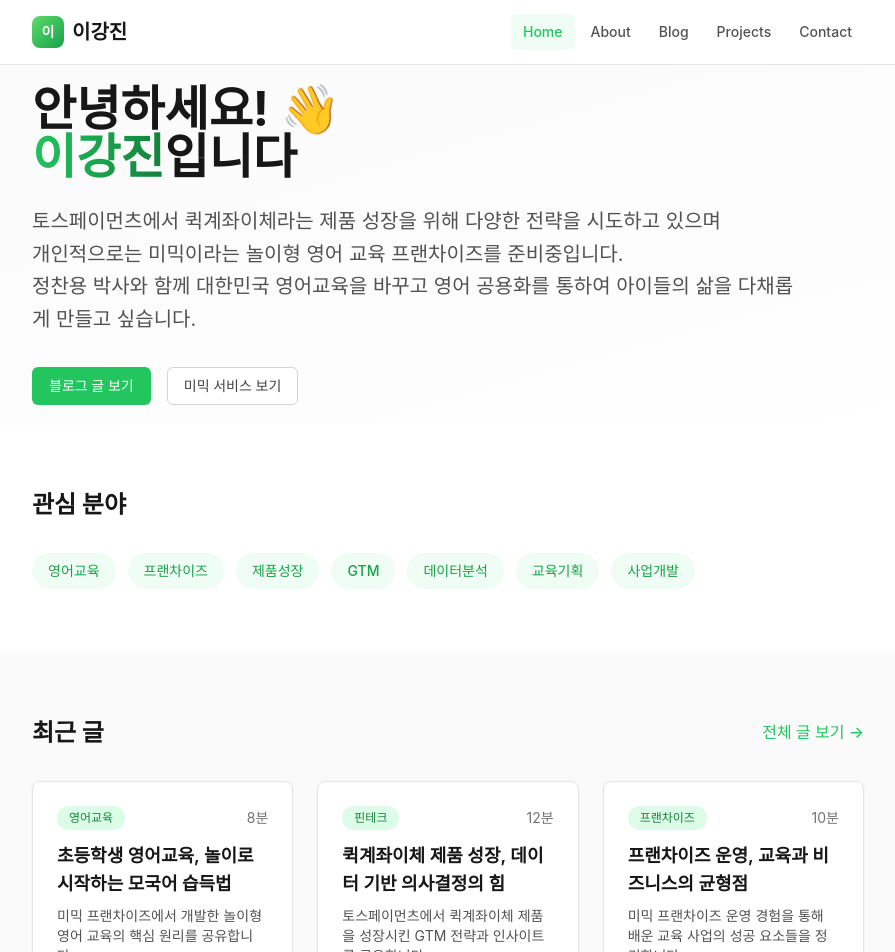
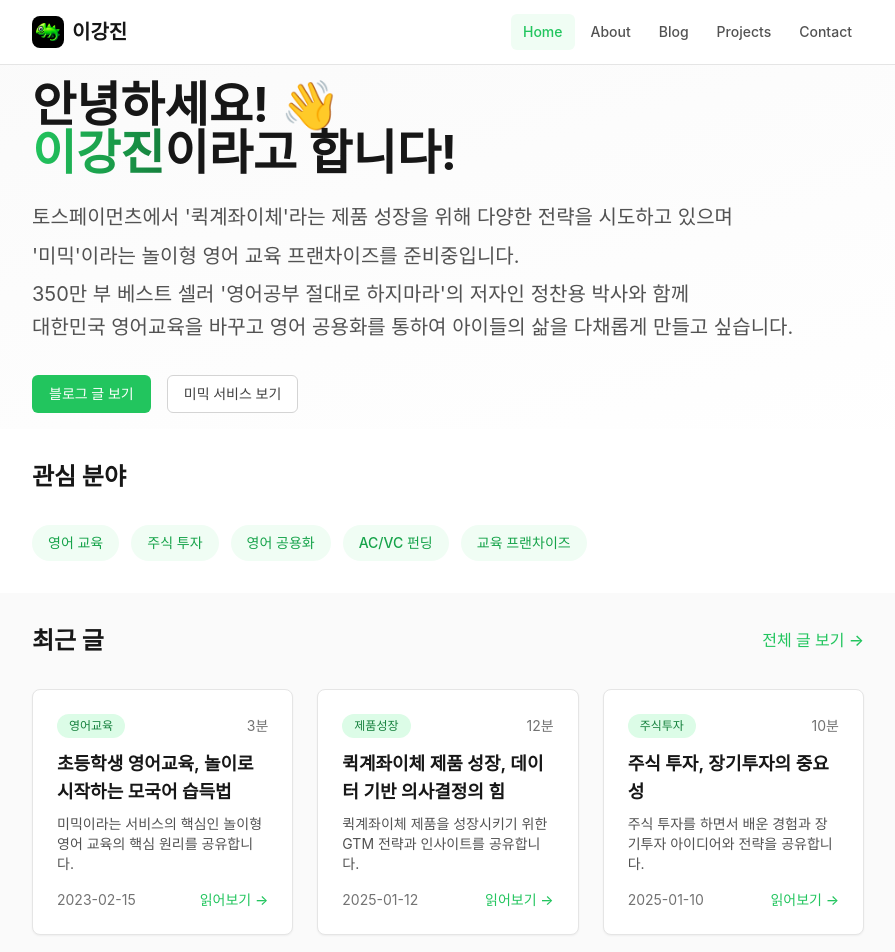
Before and after one commit to Wakeupjin/wakeupjin.github.io, a Next.js app: page / in a window 1280 px wide. Shown: the top 952 px of the page, without its empty margins (192-1087 px from the left). Built offline with nearby package versions, Linux system fonts and the light colour scheme.

Commit message:
Update blog with latest changes: chameleon logo 1.2x, modal functionality, text improvements

```diff
--- a/components/Layout.tsx
+++ b/components/Layout.tsx
@@ -57,8 +57,12 @@ const Layout: React.FC<LayoutProps> = ({
             <div className="flex justify-between items-center h-16">
               {/* Logo */}
               <Link href="/" className="flex items-center space-x-2">
-                <div className="w-8 h-8 bg-gradient-to-br from-primary-500 to-primary-700 rounded-lg flex items-center justify-center">
-                  <span className="text-white font-bold text-sm">이</span>
+                <div className="w-8 h-8 bg-black rounded-lg flex items-center justify-center p-1">
+                  <img
+                    src="/chameleon-icon.png"
+                    alt="카멜레온"
+                    className="w-full h-full object-contain scale-120"
+                  />
                 </div>
                 <span className="font-bold text-xl text-gray-900">이강진</span>
               </Link>
--- a/pages/about.tsx
+++ b/pages/about.tsx
@@ -6,14 +6,14 @@ const AboutPage = () => {
   const experiences = [
     {
       period: '2024 - 현재',
-      title: 'GTM (Growth Team Manager)',
+      title: 'GTM (Go-To-Market)',
       company: '토스페이먼츠',
       description: '퀵계좌이체 제품 성장 담당, 데이터 기반 제품 전략 수립 및 실행',
       skills: ['제품성장', 'GTM', '데이터분석', '사업개발']
     },
     {
-      period: '2023 - 현재',
-      title: '창업자 & 대표',
+      period: '2022 - 현재',
+      title: '미',
       company: '미믹 (영어교육 프랜차이즈)',
       description: '모국어 습득 원리를 활용한 놀이형 영어교육 프랜차이즈 창업 및 운영',
       skills: ['영어교육', '프랜차이즈', '교육기획', '사업운영']
--- a/pages/index.tsx
+++ b/pages/index.tsx
@@ -1,56 +1,57 @@
-import React from 'react';
+import React, { useState } from 'react';
 import Layout from '@/components/Layout';
 import Link from 'next/link';
 
 const HomePage = () => {
+  const [showModal, setIsShowModal] = useState(false);
+
   const recentPosts = [
     {
       id: 1,
       title: '초등학생 영어교육, 놀이로 시작하는 모국어 습득법',
-      excerpt: '미믹 프랜차이즈에서 개발한 놀이형 영어 교육의 핵심 원리를 공유합니다.',
-      date: '2025-01-15',
-      readTime: '8분',
+      excerpt: '미믹이라는 서비스의 핵심인 놀이형 영어 교육의 핵심 원리를 공유합니다.',
+      date: '2023-02-15',
+      readTime: '3분',
       category: '영어교육'
     },
     {
       id: 2,
       title: '퀵계좌이체 제품 성장, 데이터 기반 의사결정의 힘',
-      excerpt: '토스페이먼츠에서 퀵계좌이체 제품을 성장시킨 GTM 전략과 인사이트를 공유합니다.',
+      excerpt: '퀵계좌이체 제품을 성장시키기 위한 GTM 전략과 인사이트를 공유합니다.',
       date: '2025-01-12',
       readTime: '12분',
-      category: '핀테크'
+      category: '제품성장'
     },
     {
       id: 3,
-      title: '프랜차이즈 운영, 교육과 비즈니스의 균형점',
-      excerpt: '미믹 프랜차이즈 운영 경험을 통해 배운 교육 사업의 성공 요소들을 정리합니다.',
+      title: '주식 투자, 장기투자의 중요성',
+      excerpt: '주식 투자를 하면서 배운 경험과 장기투자 아이디어와 전략을 공유합니다.',
       date: '2025-01-10',
       readTime: '10분',
-      category: '프랜차이즈'
+      category: '주식투자'
     }
   ];
 
   const skills = [
-    '영어교육', '프랜차이즈', '제품성장', 'GTM', '데이터분석', '교육기획', '사업개발'
+    '영어 교육', '주식 투자', '영어 공용화', 'AC/VC 펀딩', '교육 프랜차이즈'
   ];
 
   return (
     <Layout>
       {/* Hero Section */}
-      <section className="py-5 bg-gradient-to-br from-gray-50 to-white">
+      <section className="py-4 bg-gradient-to-br from-gray-50 to-white">
         <div className="container-custom">
           <div className="max-w-3xl">
-            <h1 className="text-4xl md:text-5xl font-bold text-gray-900 mb-6">
+            <h1 className="text-3xl md:text-5xl font-bold text-gray-900 mb-6">
               안녕하세요! 👋<br />
-              <span className="text-gradient">이강진</span>입니다
+              <span className="text-gradient">이강진</span>이라고 합니다!
             </h1>
-            <p className="text-xl text-gray-600 mb-8 leading-relaxed">
-
-              토스페이먼츠에서 퀵계좌이체라는 제품 성장을 위해 다양한 전략을 시도하고 있으며<br />
-              개인적으로는 미믹이라는 놀이형 영어 교육 프랜차이즈를 준비중입니다.
-              <br />
-              정찬용 박사와 함께 대한민국 영어교육을 바꾸고 영어 공용화를 통하여 아이들의 삶을 다채롭게 만들고 싶습니다.
-            </p>
+            <div style={{ marginTop: '24px' }} className="text-xl text-gray-600 mb-8 leading-relaxed">
+              <p>토스페이먼츠에서 '퀵계좌이체'라는 제품 성장을 위해 다양한 전략을 시도하고 있으며</p>
+              <p style={{ marginTop: '6px' }}>'미믹'이라는 놀이형 영어 교육 프랜차이즈를 준비중입니다.</p>
+              <p style={{ marginTop: '6px' }}>350만 부 베스트 셀러 '영어공부 절대로 하지마라'의 저자인 정찬용 박사와 함께
+                <br />대한민국 영어교육을 바꾸고 영어 공용화를 통하여 아이들의 삶을 다채롭게 만들고 싶습니다.</p>
+            </div>
             <div className="flex flex-col sm:flex-row gap-4">
               <Link href="/blog" className="btn-primary">
                 블로그 글 보기
@@ -64,7 +65,7 @@ const HomePage = () => {
       </section>
 
       {/* Skills Section */}
-      <section className="py-16 bg-white">
+      <section className="py-8 bg-white">
         <div className="container-custom">
           <h2 className="text-2xl font-bold text-gray-900 mb-8">관심 분야</h2>
           <div className="flex flex-wrap gap-3">
@@ -81,7 +82,7 @@ const HomePage = () => {
       </section>
 
       {/* Recent Posts Section */}
-      <section className="py-16 bg-gray-50">
+      <section className="py-8 bg-gray-50">
         <div className="container-custom">
           <div className="flex justify-between items-center mb-8">
             <h2 className="text-2xl font-bold text-gray-900">최근 글</h2>
@@ -102,9 +103,12 @@ const HomePage = () => {
                   </div>
 
                   <h3 className="text-lg font-semibold text-gray-900 mb-2 line-clamp-2">
-                    <Link href={`/blog/${post.id}`} className="hover:text-primary-600">
+                    <button
+                      onClick={() => setIsShowModal(true)}
+                      className="hover:text-primary-600 cursor-pointer text-left"
+                    >
                       {post.title}
-                    </Link>
+                    </button>
                   </h3>
 
                   <p className="text-gray-600 text-sm mb-4 line-clamp-3">
@@ -113,12 +117,12 @@ const HomePage = () => {
 
                   <div className="flex items-center justify-between">
                     <time className="text-sm text-gray-500">{post.date}</time>
-                    <Link
-                      href={`/blog/${post.id}`}
-                      className="text-primary-600 hover:text-primary-700 text-sm font-medium"
+                    <button
+                      onClick={() => setIsShowModal(true)}
+                      className="text-primary-600 hover:text-primary-700 text-sm font-medium cursor-pointer"
                     >
                       읽어보기 →
-                    </Link>
+                    </button>
                   </div>
                 </div>
               </article>
@@ -132,13 +136,32 @@ const HomePage = () => {
         <div className="container-custom text-center">
           <h2 className="text-2xl font-bold text-gray-900 mb-4">함께 이야기해요</h2>
           <p className="text-gray-600 mb-8 max-w-2xl mx-auto">
-            영어교육과 주식투자에 대한 이야기나 문의가 있다면 언제든 연락주세요!
+            영어교육과 주식투자에 대한 이야기를 나누고 싶다면 <br />언제든 편하게 연락주세요!
           </p>
           <Link href="/contact" className="btn-primary">
             연락하기
           </Link>
         </div>
       </section>
+
+      {/* 준비중 모달 */}
+      {showModal && (
+        <div className="fixed inset-0 bg-black bg-opacity-50 flex items-center justify-center z-50">
+          <div className="bg-white rounded-lg p-8 max-w-md mx-4 text-center">
+            <div className="text-6xl mb-4">🚧</div>
+            <h2 className="text-2xl font-bold text-gray-900 mb-4">준비중입니다</h2>
+            <p className="text-gray-600 mb-6">
+              블로그를 준비하고 있습니다. <br />곧 만나보실 수 있습니다!
+            </p>
+            <button
+              onClick={() => setIsShowModal(false)}
+              className="btn-primary"
+            >
+              확인
+            </button>
+          </div>
+        </div>
+      )}
     </Layout>
   );
 };
```
Also changed, not shown: lib/notion.ts (+5 -5 lines), public/chameleon-icon.png (added).
